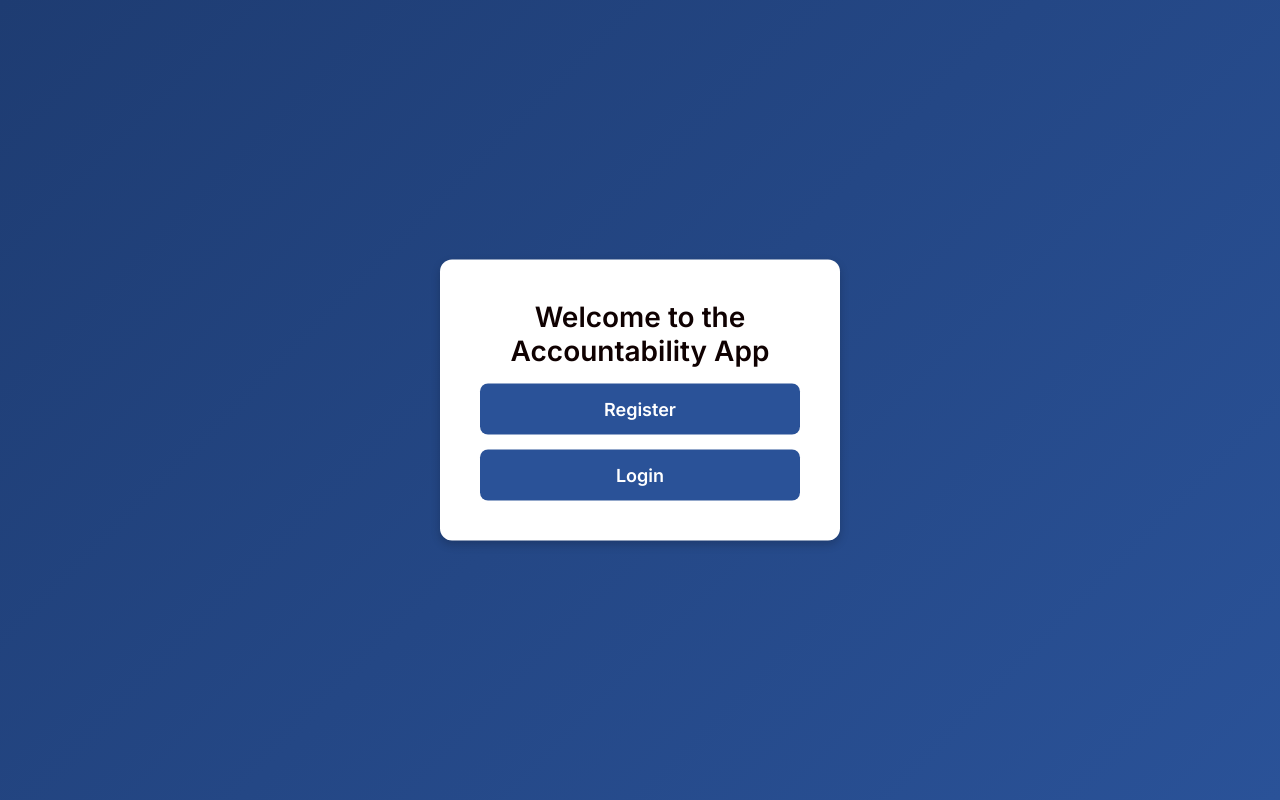
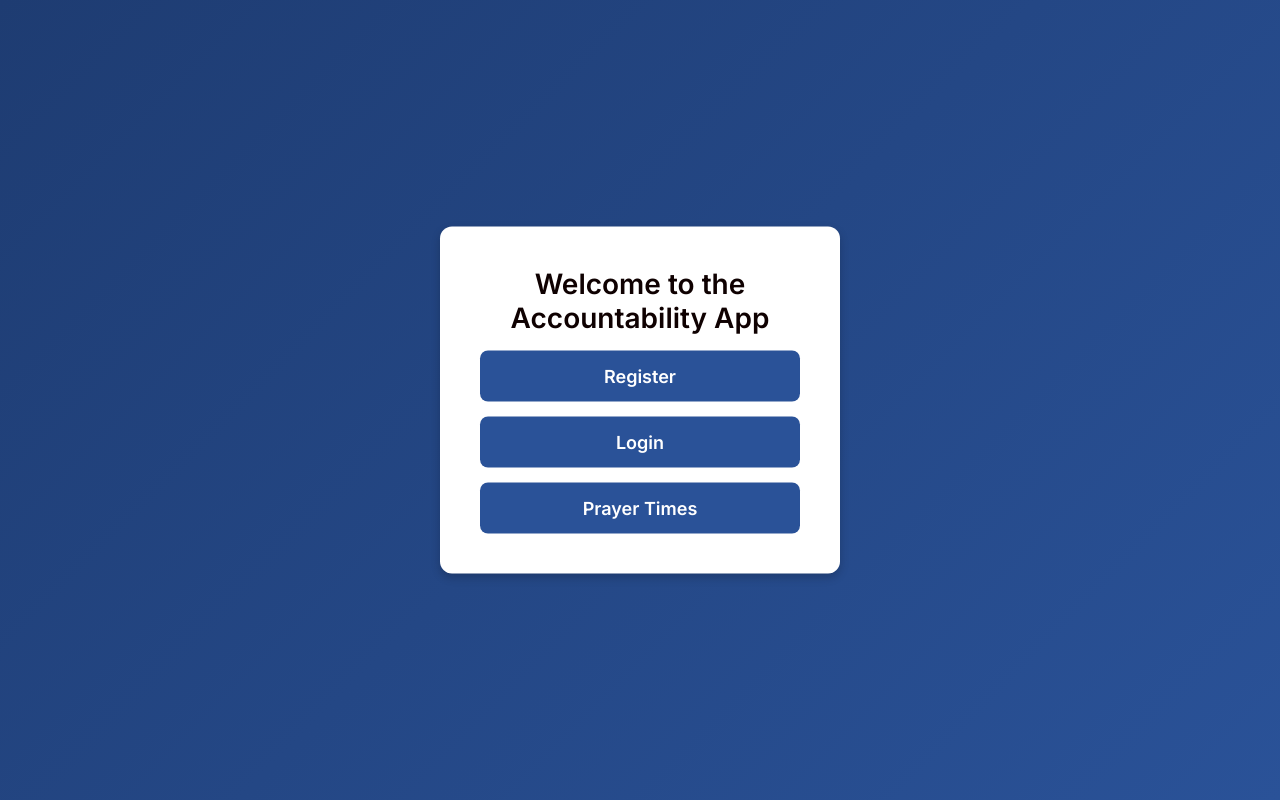
Before and after one commit to aamir-naved/goals-frontend, a React (Vite) app: page / in a window 1280 px wide. Built offline with nearby package versions, Linux system fonts and the light colour scheme.

Commit message:
added in home

```diff
--- a/src/routes/Home.jsx
+++ b/src/routes/Home.jsx
@@ -10,6 +10,9 @@ function Home() {
             <div className="button-container">
                 <button onClick={() => navigate("/register")}>Register</button>
                 <button onClick={() => navigate("/login")}>Login</button>
+                <button onClick={() => window.location.href = "/prayer-times.html"}>
+                    Prayer Times
+                </button>
             </div>
         </div>
     );
```
